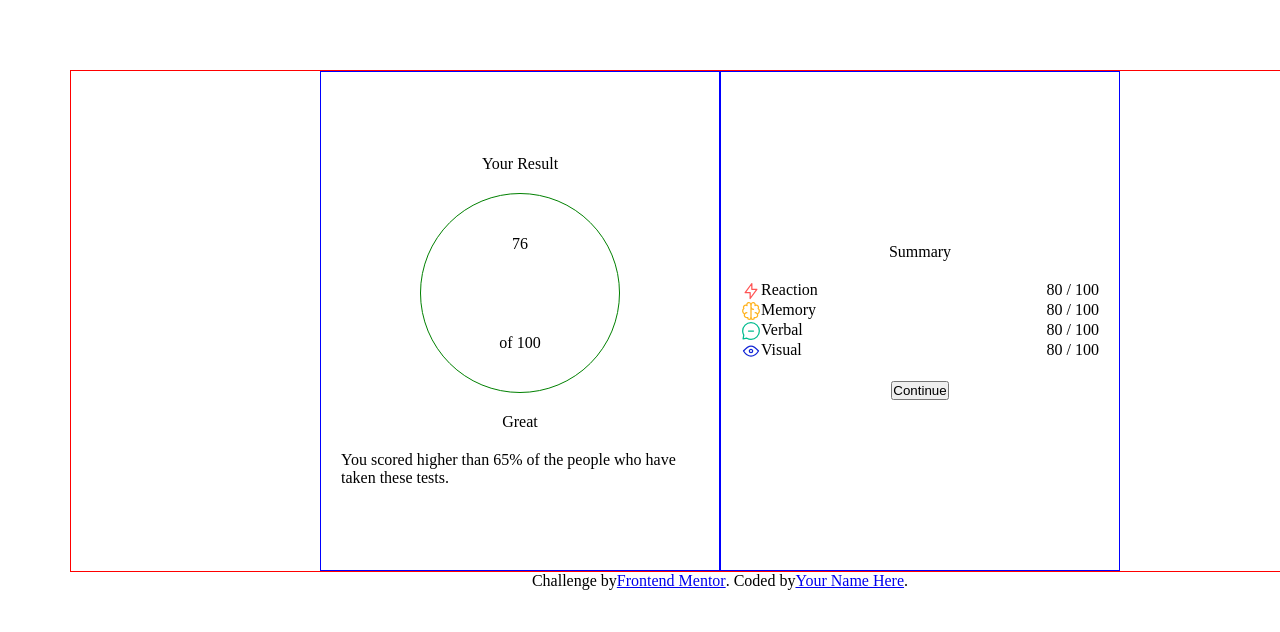
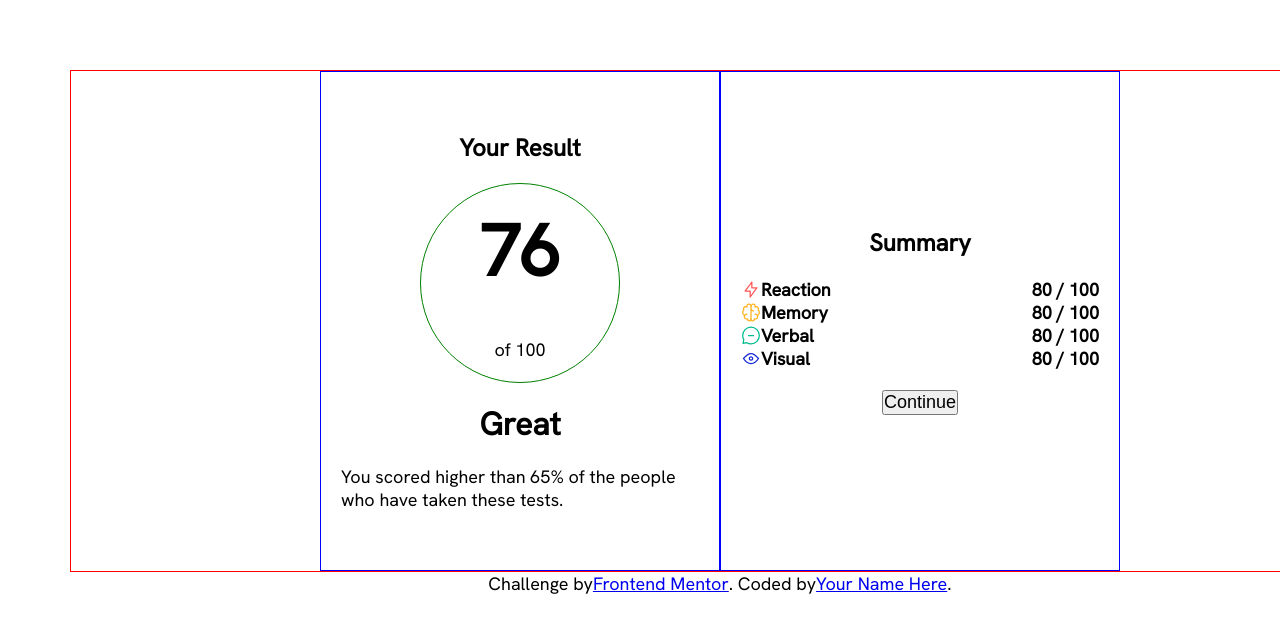
Before and after one commit to JorgeRSLC/frontend-mentor-project, a plain HTML site: page results-summary-component-main/index.html in a window 1280 px wide. Shown: the top 632 px of the page. Drawn offline with Linux system fonts and the light colour scheme.

Commit message:
Set font size and weights for text

```diff
--- a/results-summary-component-main/index.html
+++ b/results-summary-component-main/index.html
@@ -10,23 +10,25 @@
 
   <link rel="stylesheet" href="style.css">
 
+  <link rel="stylesheet" href="https://fonts.googleapis.com/css?family=Hanken+Grotesk">
+
 </head>
 <body>
   <div class="row">
     <div class="column left">
 
-      <p>Your Result</p>
+      <p class="column-title">Your Result</p>
 
       <div class="score">
-        <p>76</p>
+        <p class="total-score">76</p>
         <p>of 100</p>
       </div>
 
-      <p class="outcome title">Great</p>
-      <p class="outcome content">You scored higher than 65% of the people who have taken these tests.</p>
+      <p class="outcome-title">Great</p>
+      <p class="outcome-content">You scored higher than 65% of the people who have taken these tests.</p>
     </div>
     <div class="column right">
-      <p>Summary</p>
+      <p class="column-title">Summary</p>
       <div class="group">
         <div class="summary" id="reaction">
           <div class="category">
@@ -72,7 +74,7 @@
       </div>
 
 
-      <button>Continue</button>
+      <button class="button">Continue</button>
     </div>
   </div>
   <div class="attribution">
--- a/results-summary-component-main/style.css
+++ b/results-summary-component-main/style.css
@@ -7,6 +7,9 @@
 body {
     width: 1440px;
     padding: 70px;
+    font-family: "Hanken Grotesk";
+    font-weight: 500;
+    font-size: 18px;
 }
 
 .row {
@@ -27,6 +30,21 @@ body {
     width: 400px;
     height: 500px; /* ?? */
     padding: 20px;
+}
+
+.column-title {
+    font-size: 24px;
+    font-weight: 800;
+}
+
+.total-score {
+    font-size: 72px;
+    font-weight: 800;
+}
+
+.outcome-title {
+    font-size: 32px;
+    font-weight: 800;
 }
 
 .score {
@@ -76,6 +94,15 @@ body {
     display: flex;
 }
 
+.button {
+    font-size: 18px;
+    font-weight: 500;
+}
+
+.summary {
+    font-weight: 800;
+}
+
 
 
 /*
```
